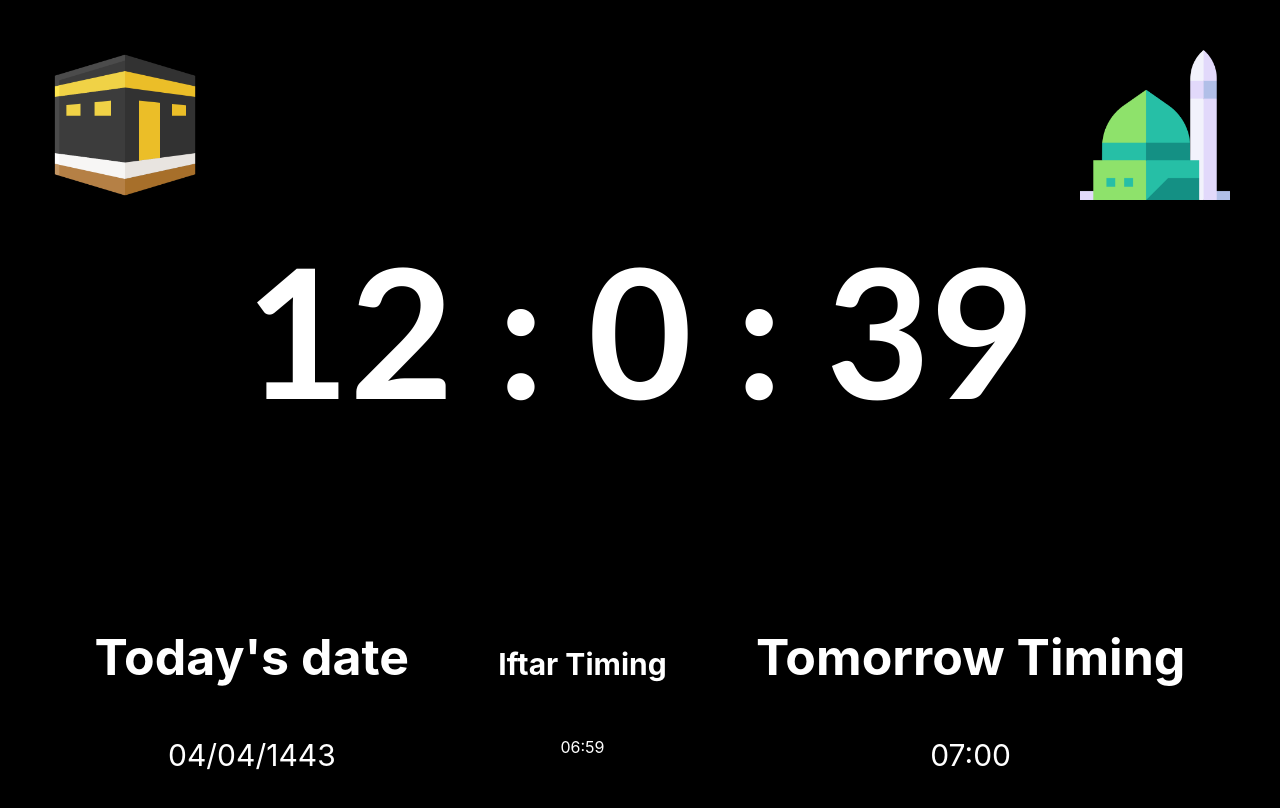
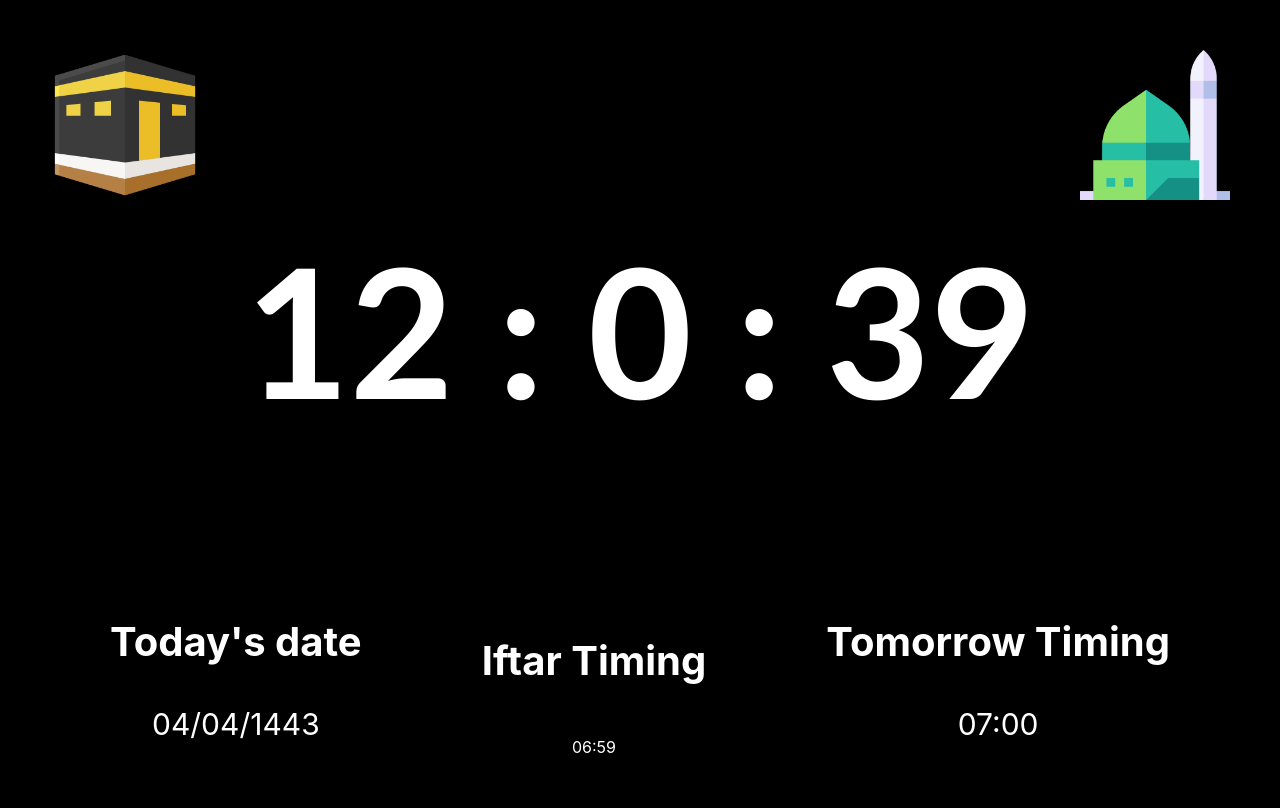
Before and after one commit to asif-sidd9768/iftarclock, a React (Create React App) app: page / in a window 1280 px wide. Shown: the top 808 px of the page. Built offline with nearby package versions, Linux system fonts and the light colour scheme.

Commit message:
arrange fonts

```diff
--- a/src/components/details-part-bottom/details-part-bottom.components.jsx
+++ b/src/components/details-part-bottom/details-part-bottom.components.jsx
@@ -10,8 +10,8 @@ const DetailsPartBottom = () => {
                 <span className="header-content">04/04/1443</span>
             </div>
             <div>
-                <h3 className="header">
-                    <span className="header-content">Iftar Timing</span>
+                <h3 className="header-today">
+                    <span className="header-content-today">Iftar Timing</span>
                 </h3>
                 <span>06:59</span>
             </div>
--- a/src/components/details-part-bottom/details-part-bottom.styles.scss
+++ b/src/components/details-part-bottom/details-part-bottom.styles.scss
@@ -6,10 +6,18 @@
     text-align: center;
 
     .header {
-        font-size: 50px
+        font-size: 40px
     }
 
     .header-content {
         font-size: 30px
     }
+
+    .header-today {
+        font-size: 50px;
+    }
+
+    .header-content-today {
+        font-size: 40px;
+    }
 }
```
